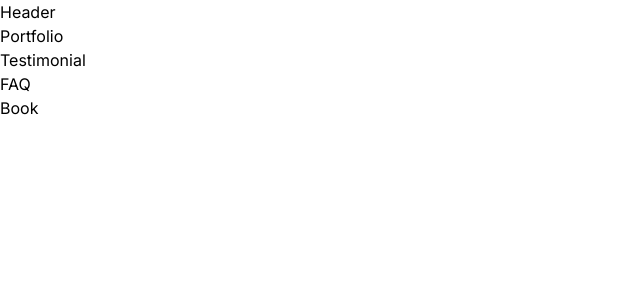
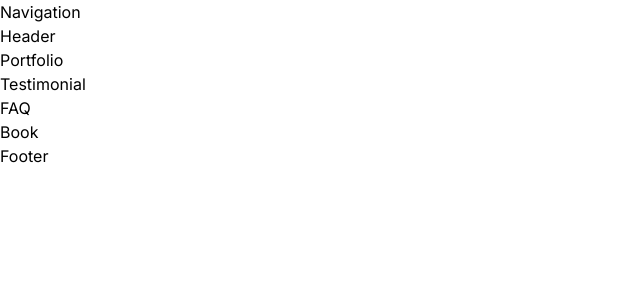
Before and after one commit to samil-web/portfolio_next, a Next.js app: page / in a window 1280 px wide. Shown: the top 300 px of the page, without its empty margins (0-640 px from the left). Built offline with nearby package versions, Linux system fonts and the light colour scheme.

Commit message:
Adding navigation and footer

```diff
--- a/src/app/components/Footer.js
+++ b/src/app/components/Footer.js
@@ -1,5 +1,5 @@
 import React from "react";
 
 export default function Footer() {
-  return <div></div>;
+  return <div>Footer</div>;
 }
--- a/src/app/components/Navigation.js
+++ b/src/app/components/Navigation.js
@@ -1,7 +1,7 @@
 import React from "react";
 
 function Navigation() {
-  return <div></div>;
+  return <div>Navigation</div>;
 }
 
 export default Navigation;
```
